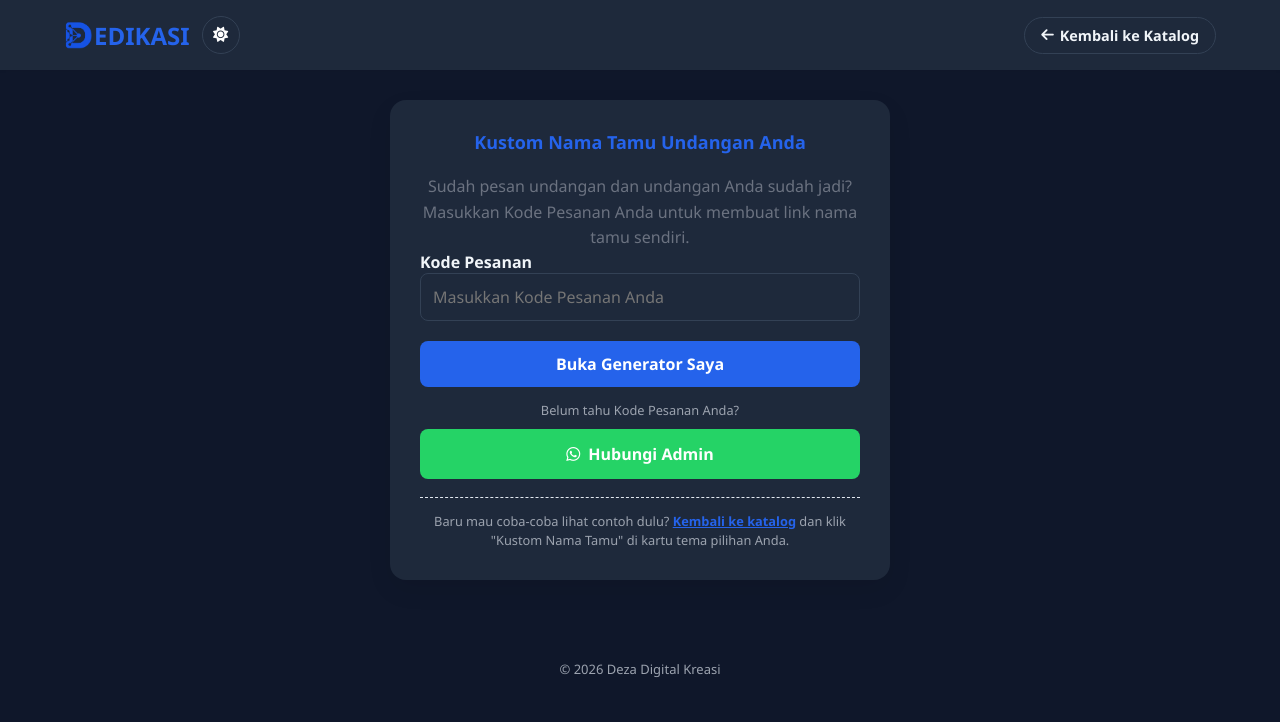
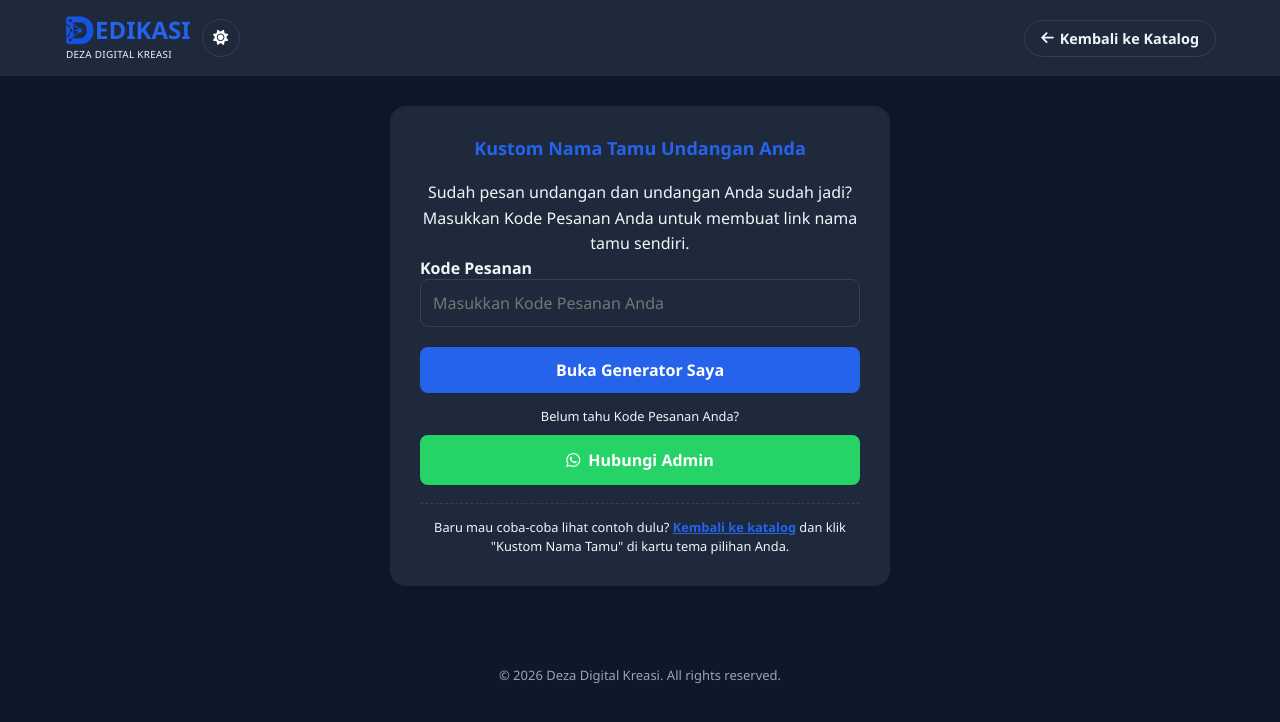
Before and after one commit to dezaazzukhruf03/lapakdigitaldeza, a plain HTML site: page generator.html in a window 1280 px wide. Both pictures are taken after a click on the button "Ganti mode gelap/terang". Drawn offline with nearby package versions, Linux system fonts and the light colour scheme.

Commit message:
perbaikan logo

```diff
--- a/generator.css
+++ b/generator.css
@@ -72,6 +72,37 @@ body {
 
 [data-theme="dark"] .empty-hint {
     color: var(--text-muted);
+}
+
+[data-theme="dark"] .invalid-message,
+[data-theme="dark"] .lookup-hint,
+[data-theme="dark"] .lookup-divider {
+    color: var(--text-dark);
+}
+
+[data-theme="dark"] .lookup-divider {
+    border-top-color: var(--border-color);
+}
+
+[data-theme="dark"] .history-item:hover {
+    background: rgba(37, 99, 235, 0.22);
+    border-left-color: #60a5fa;
+}
+
+[data-theme="dark"] .history-list {
+    scrollbar-color: #475569 var(--card-bg);
+}
+
+[data-theme="dark"] .history-list::-webkit-scrollbar-track {
+    background: var(--card-bg);
+}
+
+[data-theme="dark"] .history-list::-webkit-scrollbar-thumb {
+    background: #475569;
+}
+
+[data-theme="dark"] .history-list::-webkit-scrollbar-thumb:hover {
+    background: #64748b;
 }
 
 [data-theme="dark"] .btn-secondary {
--- a/generator.html
+++ b/generator.html
@@ -16,7 +16,10 @@
     <header class="navbar">
     <div class="logo-brand">
   <img src="logo.png" alt="Deza Digital Kreasi" class="logo-icon">
-        <span>EDIKASI</span>
+  <div class="logo-text">
+    <span class="logo-title">EDIKASI</span>
+    <span class="logo-subtitle">Deza Digital Kreasi</span>
+  </div>
   <button class="theme-toggle" aria-label="Ganti mode gelap/terang">
     <i class="fa-solid fa-moon"></i>
   </button>
@@ -148,7 +151,7 @@
     </div>
 
     <footer class="site-footer">
-      &copy; 2026 Deza Digital Kreasi
+      &copy; 2026 Deza Digital Kreasi. All rights reserved.
     </footer>
 
     <script src="https://cdn.jsdelivr.net/npm/@supabase/supabase-js@2"></script>
--- a/style.css
+++ b/style.css
@@ -50,17 +50,38 @@ body {
 .logo-brand {
   display: flex;
   align-items: center;
-  gap: 2px;
+  gap: 1px;
   font-weight: 700;
   font-size: 1.5rem;
   color: var(--primary-color);
 }
 
 .logo-icon {
-  height: 28px;
-  width: 28px;
+  height: 30px;
+  width: 30px;
   object-fit: contain;
   flex-shrink: 0;
+  transform: translateY(-8px); /* Geser logo ke atas sebesar 4px */
+}
+
+.logo-text {
+  display: flex;
+  flex-direction: column;
+  line-height: 1.15;
+}
+
+.logo-title {
+  font-size: 1.5rem;
+}
+
+.logo-subtitle {
+  font-size: 0.62rem;
+  font-weight: 500;
+  color: var(--text-muted);
+  text-transform: uppercase;
+  letter-spacing: 0.3px;
+  margin-top: 5px;
+  margin-left: -29px; /* Menggeser ke kiri melewati area logo-icon */
 }
 
 .nav-links {
```
Also changed, not shown: index.html (+9 -5 lines), pesan.html (+9 -6 lines), referral.html (+9 -6 lines). Lines whose indentation alone changed are shown as unchanged.
